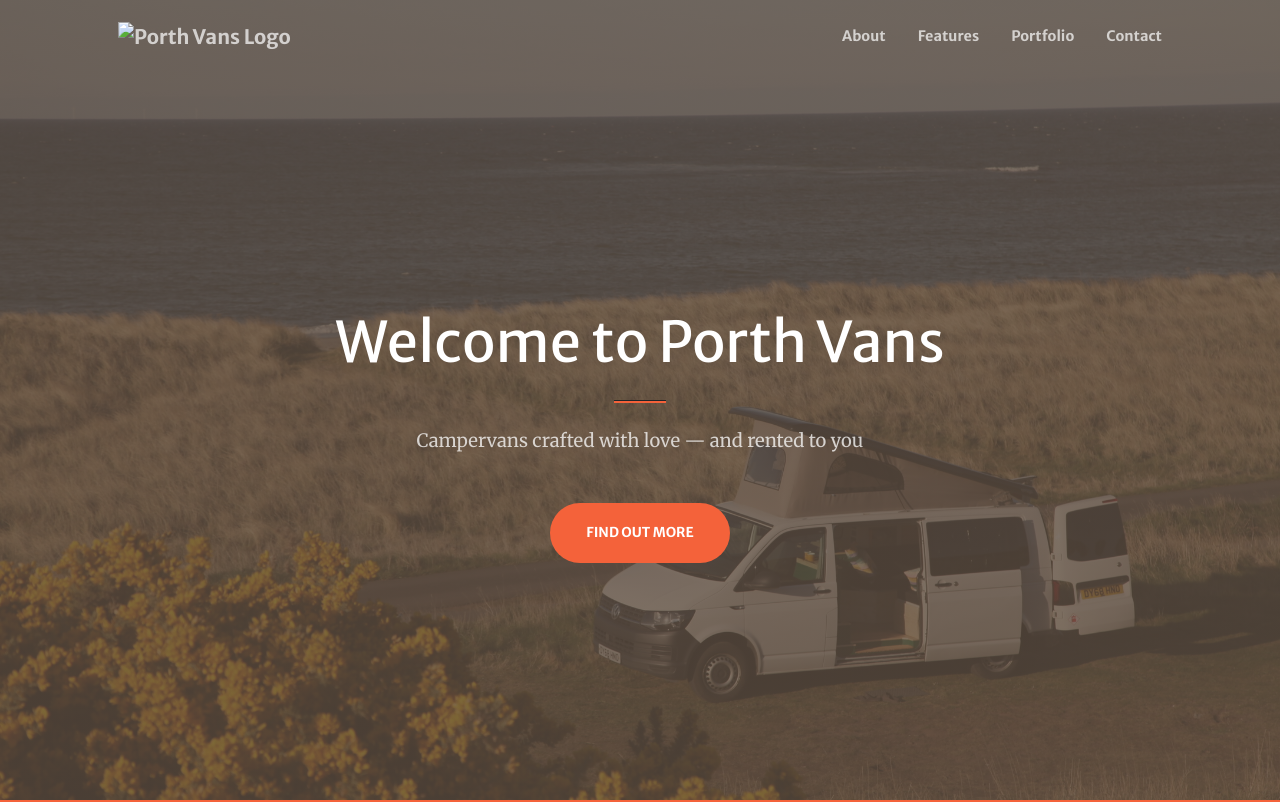
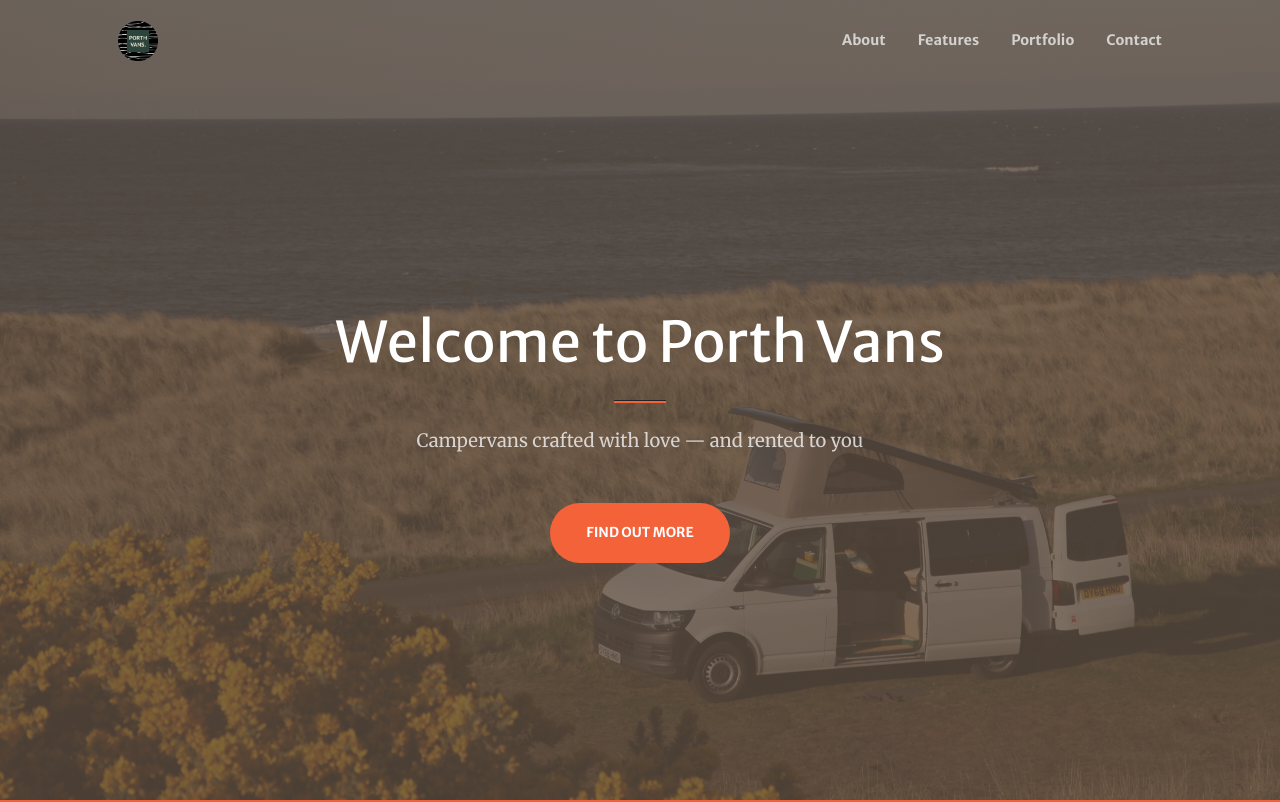
Before and after one commit to hhindley/porthvans, a plain HTML site: page index.html in a window 1280 px wide. Shown: the top 802 px of the page. Drawn offline with nearby package versions, Linux system fonts and the light colour scheme; the site is published under a folder, as on GitHub Pages, so addresses that start at the root find nothing.

Commit message:
logo fix

```diff
--- a/index.html
+++ b/index.html
@@ -53,7 +53,7 @@
         <!-- Navigation-->
         <nav class="navbar navbar-expand-lg navbar-light fixed-top py-3" id="mainNav">
             <div class="container px-4 px-lg-5">
-                <a class="navbar-brand" href="#page-top"><img src="/assets/img/pv_logo_circle.png" alt="Porth Vans Logo" height="40"></a>
+                <a class="navbar-brand" href="#page-top"><img src="assets/img/pv_logo_circle.png" alt="Porth Vans Logo" height="40"></a>
                 <button class="navbar-toggler navbar-toggler-right" type="button" data-bs-toggle="collapse" data-bs-target="#navbarResponsive" aria-controls="navbarResponsive" aria-expanded="false" aria-label="Toggle navigation"><span class="navbar-toggler-icon"></span></button>
                 <div class="collapse navbar-collapse" id="navbarResponsive">
                     <ul class="navbar-nav ms-auto my-2 my-lg-0">
```
